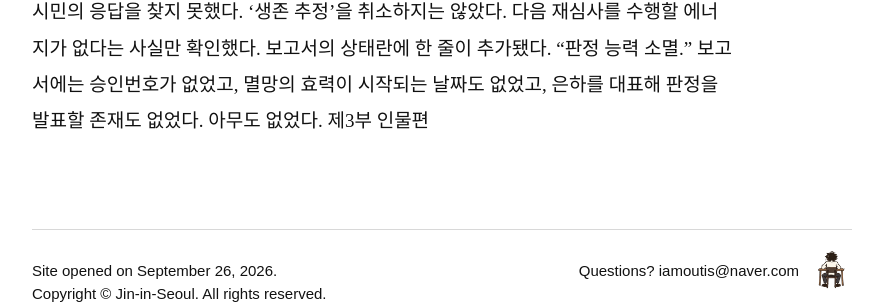
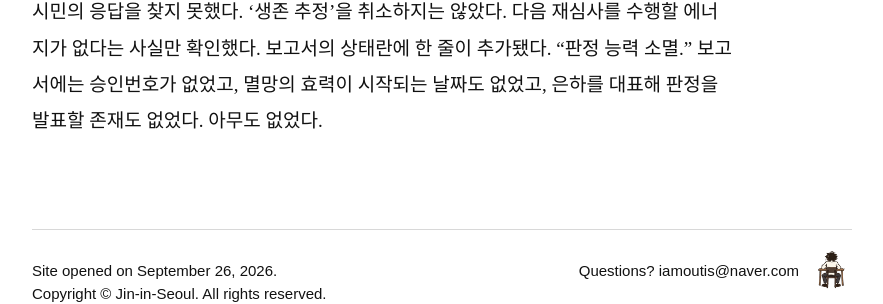
Before and after one commit to Jin-in-Seoul/Jin-in-Seoul, a Jekyll site: the page built from a-dictionary-of-galactic-extinction/ko/part-02/entry-16/index.html, in a window 1280 px wide and 1400 px high, scrolled down 1608 px. Shown: the part 1034-1338 px from the top of the window, without its empty margins (198-1081 px from the left). Built offline with Jekyll 4.4.1, drawn with Linux system fonts in a browser that asks for light colours; some of the changed text lies outside the part shown.

Commit message:
Remove stray Part III label from Korean entry 16

```diff
--- a/a-dictionary-of-galactic-extinction/ko/part-02/entry-16/index.html
+++ b/a-dictionary-of-galactic-extinction/ko/part-02/entry-16/index.html
@@ -52,7 +52,7 @@
       <p>은하 문명의 멸망은 은하 문명이 존재하는 동안 판정되지 못했다. 처음 제안된 기준은 육체를 가진 마지막 인간의 죽음이었다. 인간 대부분이 계산세계로 옮겨간 뒤 이 기준은 폐기됐다. 공공신체를 빌려 잠시 걷는 시민과 육체 없이 사고를 계속하는 시민을 다른 종으로 분류할 근거가 없었다. 다음 기준은 마지막 출생이었다. 계산세계에서는 하나의 기억에서 갈라진 인격들이 서로 다른 경험을 쌓을 수 있었다. 그 가운데 누가 새 시민인지는 권역마다 달랐고, 분기를 허용하는 동안 출생을 하나의 날짜로 기록할 수도 없었다. 세 번째 기준은 마지막 독립적 사고였다. 예정된 계산을 실행한 장치와 새로운 생각을 시작한 존재의 차이를 판정해야 했다. 이미 진행 중인 생각이 느려진 경우에는 마지막 사고가 언제 끝났는지도 알기 어려웠다. 에너지 수지가 적자로 바뀐 날도 후보가 됐다. 실제 시설의 유지비가 생산되는 가용에너지보다 많아진 시점은 오래전에 지나 있었다. 회계장부에는 미수에너지와 장래 회수채권이 남아 있었다. 장부의 자산을 포함하면 문명이 지속될 여지가 있었고, 실제 공급 가능한 전력만 세면 여러 권역이 이미 운영을 멈춰야 했다. 복구 능력을 기준으로 삼자는 의견도 나왔다. 얼어붙은 행성은 충분한 에너지가 있다면 다시 데울 수 있었고, 정지된 저장체도 기술이 발전하면 읽을 수 있었다. 계획서에 복구 가능하다고 적힌 시설과 복구에 필요한 에너지를 실제로 가진 시설은 같지 않았다.</p>
       <p>멸망판정위원회는 28차례 구성됐다. 앞선 위원회의 결론이 다음 위원회의 자료가 됐다. 회의가 열릴 때마다 의견을 낼 수 있는 시민은 줄었고, 의견을 받는 데 필요한 외부시간은 길어졌다. 열두 번째 위원회는 은하 중심부의 마지막 도시가 꺼진 날을 멸망일로 제안했다. 외곽의 항성연합들이 반대했다. 중심의 시설이 멈췄다는 사실만으로 다른 곳의 시민까지 죽었다고 할 수는 없었다. 열여섯 번째 위원회는 등록 시민의 절반이 다음 생각에 도달하지 못한 시점을 검토했다. 인격이 여러 갈래로 나뉜 시민들을 각각 세면 총인구는 늘었다. 공통된 기억을 하나로 묶으면 활동하는 인구는 갑자기 줄었다. 어느 쪽으로 세느냐에 따라 같은 날이 번영기이기도 하고 멸망기이기도 했다. 스물한 번째 위원회는 마지막 웜홀이 닫힌 때를 제안했다. 통로를 안전하게 폐쇄하는 데에도 에너지가 필요했다. 안정화시설이 먼저 멈춘 입구는 서서히 좁아졌고, 양쪽에 쌓인 시간차 때문에 한곳에서 입구가 작동을 멈춘 뒤에도 다른 곳에서는 신호가 도착했다. 스물다섯 번째 위원회는 생존자의 동의 없이 멸망을 선언할 수 없다고 판단했다. 느린 계산세계에는 다음 사고를 기다리는 시민들이 있었다. 외부에서는 오랫동안 응답이 없었지만 그들의 기록에는 끝나지 않은 문장이 남아 있었다. 위원회는 침묵을 동의로 취급하지 않았다. 동의를 기다리는 시설은 계속 전력을 사용했다. 일부 권역에서는 답변을 기다리는 장치의 소비량이 답변할 시민을 실행하는 데 드는 양보다 커졌다. 그렇다고 장치를 먼저 끄면 동의를 받을 가능성도 없어진다는 이유로 전원이 유지됐다. 스물여덟 번째 위원회는 자동체계들로 구성됐다. 법률해석 AI, 인구계수기, 통로기록장치와 오래된 사망신고 체계가 자료를 교환했다. 모두 상태를 분석할 능력이 있었다. 시민 전체의 죽음을 선언할 권한이 어느 장치에 있는지는 정해지지 않았다.</p>
       <p>법률해석 AI는 과거 위원회의 기록에서 판사 한 사람의 질문을 찾았다. 그 판사는 멸망일을 심리하던 회의에서 은하 문명이 어디에 존재하는지 물었다. 당시 기록장치는 도시와 통로, 기억보관소의 좌표를 제출했다. 판사는 그 가운데 어느 것을 문명이라고 부를지 다시 물었다. 그 회의는 답하지 못했다. 어느 장소가 살아 있어도 다른 곳의 시민에게 필요한 에너지를 보낼 수 없다면, 좌표의 목록만으로 하나의 문명이 남아 있다고 판단하기 어려웠다. 반대로 시민이 서로에게 아무것도 공급하지 못한다고 해서 각각의 생존까지 부정할 수는 없었다. 판사는 임시 의견을 남겼다. “어느 구성원도 다른 구성원이 계속 살아갈 조건을 마련할 수 없게 됐을 때, 문명은 그 구성원들보다 먼저 끝날 수 있다.” 스물여덟 번째 위원회는 이 문장을 판정기준으로 검토했다. 상호부조가 멈춘 날짜를 특정할 자료가 없었다. 마지막으로 한 계산소를 돕기 위해 전력을 보낸 항성계의 기록은 남아 있었지만, 그 뒤에 더 작은 도움도 없었는지는 증명할 수 없었다. 스물아홉 번째 위원회는 구성되지 않았다.</p>
-      <p>자동기록체계가 앞선 심사자료를 모아 최종 보고서를 만들었다. 보고서는 멸망 후보일을 73개 제시했다. 최초 결손 관측일, 에너지 실질수지가 적자로 바뀐 날, 마지막 자연출생일, 마지막 통로 폐쇄일, 생명연속성 보장령이 발표된 날이 포함됐다. 최초 결손 관측일을 고르면 이후 오랫동안 활동한 시민들의 삶을 멸망한 문명의 기록으로 분류해야 했다. 마지막 육체의 죽음을 고르면 계산세계의 시민들을 지워야 했다. 자동기록체계는 결론 대신 네 가지 상태를 확인했다. 활동 중인 인간은 확인되지 않았다. 인간이 아닌 지적 존재의 지속 여부도 확인되지 않았다. 정지된 기억의 재실행 확률은 계산상 0보다 컸으나 실행에 필요한 에너지는 발견되지 않았다. 최종 판정을 수신할 권한 있는 기관도 남아 있지 않았다. 옛 행정규정은 불확실할 때 생존을 우선하라고 명령했다. 살아 있는 시민을 잘못 사망 처리하면 그의 권리를 되돌릴 수 없다는 이유였다. 자동기록체계는 은하 문명을 ‘생존 추정’으로 분류했다. 그 분류를 유지하려면 정기적인 재심사가 필요했다. 장치는 자신의 작동속도를 낮추고 남은 계산소와 통로의 신호를 확인했다. 처음에는 완성되지 않은 기록의 조각이 도착했다. 뒤에는 통로의 잔향과 검출기 자체의 열만 남았다. 신호가 없다는 것은 살아 있는 시민이 없다는 뜻일 수도 있었다. 더는 수신할 능력이 없다는 뜻일 수도 있었다. 어느 쪽인지 판단하려면 장치를 다시 검사해야 했고 검사에도 전력이 필요했다. 마지막 재심사에서 자동기록체계는 시민의 응답을 찾지 못했다. ‘생존 추정’을 취소하지는 않았다. 다음 재심사를 수행할 에너지가 없다는 사실만 확인했다. 보고서의 상태란에 한 줄이 추가됐다. “판정 능력 소멸.” 보고서에는 승인번호가 없었고, 멸망의 효력이 시작되는 날짜도 없었고, 은하를 대표해 판정을 발표할 존재도 없었다. 아무도 없었다. 제3부 인물편</p>
+      <p>자동기록체계가 앞선 심사자료를 모아 최종 보고서를 만들었다. 보고서는 멸망 후보일을 73개 제시했다. 최초 결손 관측일, 에너지 실질수지가 적자로 바뀐 날, 마지막 자연출생일, 마지막 통로 폐쇄일, 생명연속성 보장령이 발표된 날이 포함됐다. 최초 결손 관측일을 고르면 이후 오랫동안 활동한 시민들의 삶을 멸망한 문명의 기록으로 분류해야 했다. 마지막 육체의 죽음을 고르면 계산세계의 시민들을 지워야 했다. 자동기록체계는 결론 대신 네 가지 상태를 확인했다. 활동 중인 인간은 확인되지 않았다. 인간이 아닌 지적 존재의 지속 여부도 확인되지 않았다. 정지된 기억의 재실행 확률은 계산상 0보다 컸으나 실행에 필요한 에너지는 발견되지 않았다. 최종 판정을 수신할 권한 있는 기관도 남아 있지 않았다. 옛 행정규정은 불확실할 때 생존을 우선하라고 명령했다. 살아 있는 시민을 잘못 사망 처리하면 그의 권리를 되돌릴 수 없다는 이유였다. 자동기록체계는 은하 문명을 ‘생존 추정’으로 분류했다. 그 분류를 유지하려면 정기적인 재심사가 필요했다. 장치는 자신의 작동속도를 낮추고 남은 계산소와 통로의 신호를 확인했다. 처음에는 완성되지 않은 기록의 조각이 도착했다. 뒤에는 통로의 잔향과 검출기 자체의 열만 남았다. 신호가 없다는 것은 살아 있는 시민이 없다는 뜻일 수도 있었다. 더는 수신할 능력이 없다는 뜻일 수도 있었다. 어느 쪽인지 판단하려면 장치를 다시 검사해야 했고 검사에도 전력이 필요했다. 마지막 재심사에서 자동기록체계는 시민의 응답을 찾지 못했다. ‘생존 추정’을 취소하지는 않았다. 다음 재심사를 수행할 에너지가 없다는 사실만 확인했다. 보고서의 상태란에 한 줄이 추가됐다. “판정 능력 소멸.” 보고서에는 승인번호가 없었고, 멸망의 효력이 시작되는 날짜도 없었고, 은하를 대표해 판정을 발표할 존재도 없었다. 아무도 없었다.</p>
     </article>
 
     {% include footer.html %}
```
